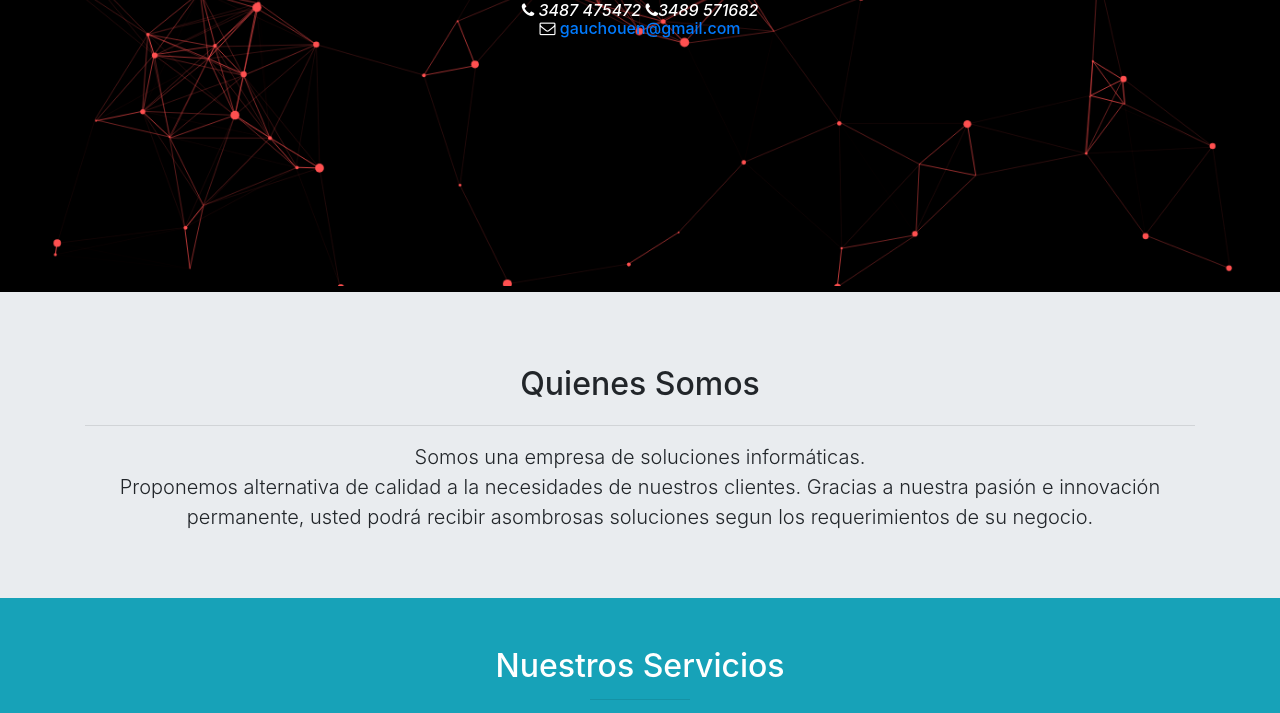
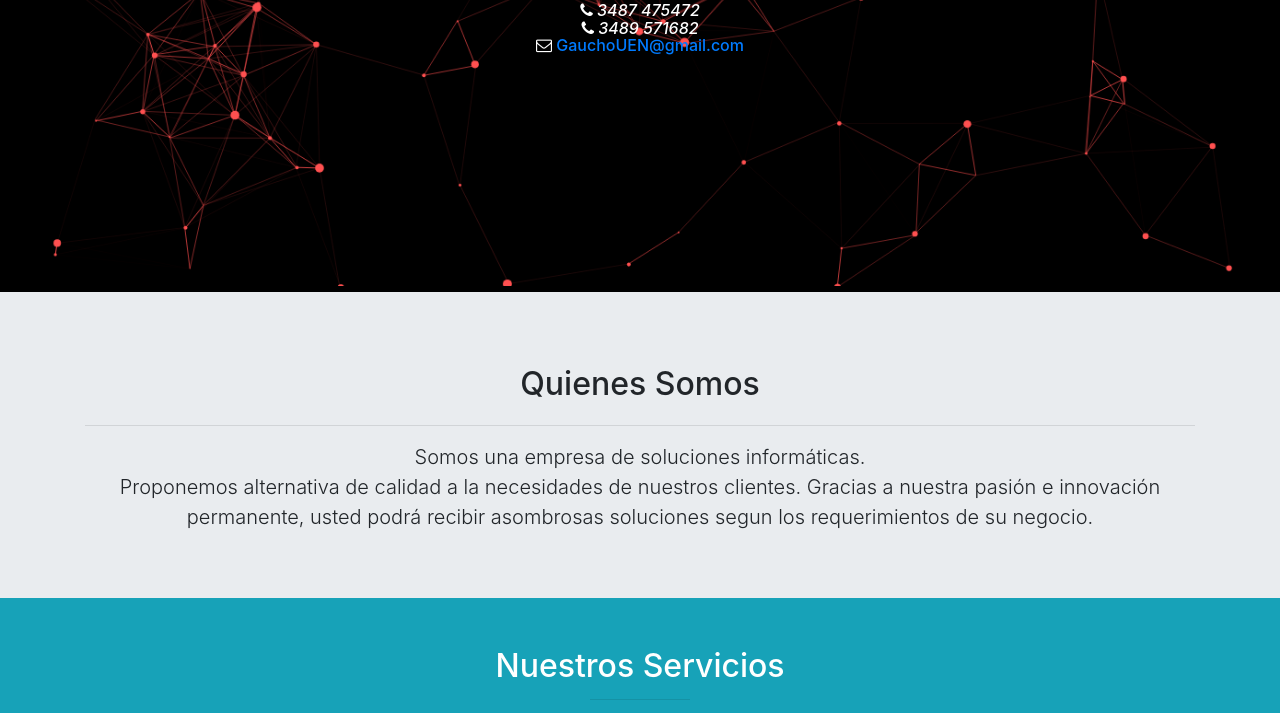
Before and after one commit to gauchoGS/gauchogs.github.io, a website: page html/main.html in a window 1280 px wide. Shown: the part 354-1067 px from the top of the page. Drawn offline with nearby package versions, Linux system fonts and the light colour scheme; a script that the page names is missing.

Commit message:
detalles main

```diff
--- a/html/main.html
+++ b/html/main.html
@@ -53,10 +53,10 @@
       <img src="../img/logo.png" width="50%" >
       <h6 class="text-white text-center">
        <br>
-       <i class="fa fa-phone"></i> <em> 3487 475472</em>
-       <i class="fa fa-phone"></i><em>3489 571682</em>
+       <i class="fa fa-phone"></i> <em> 3487 475472</em><br>
+       <i class="fa fa-phone"></i><em> 3489 571682</em>
        <br>
-       <i class="fa fa-envelope-o"></i> <a href="mailto:gauchouen@gmail.com">gauchouen@gmail.com</a>
+       <i class="fa fa-envelope-o"></i> <a href="mailto:gauchouen@gmail.com">GauchoUEN@gmail.com</a>
       </h6>
   </div>
 </div>
```
